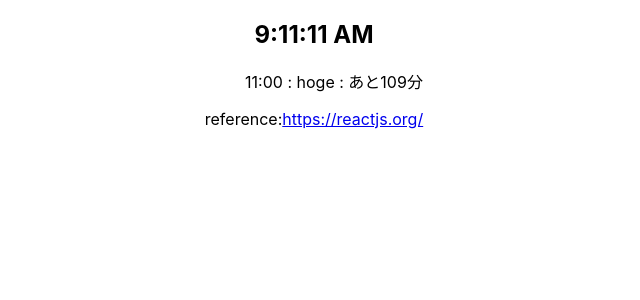
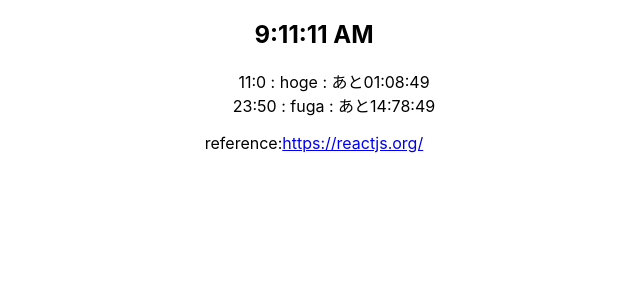
Before and after one commit to itanium-R/closche, a React (Create React App) app: page / in a window 1280 px wide. Shown: the top 300 px of the page, without its empty margins (326-966 px from the left). Built offline with nearby package versions, Linux system fonts and the light colour scheme.

Commit message:
update: 未来の予定のみ表示するように

```diff
--- a/src/compornents/scheduleList.js
+++ b/src/compornents/scheduleList.js
@@ -3,28 +3,56 @@ import React from 'react';
 class ScheduleList extends React.Component {
   constructor(props) {
     super(props);
-    let schedules = [{text:"hoge",time:{h:11,m:0}}];
-    this.state = {schedules: schedules};
+    let schedules = [{text:"hoge",time:{h:11,m:0}},{text:"fuga",time:{h:23,m:50}}];
+    this.state = {schedules: schedules, apprNum: 3};
     // let startDate = props.now.getDate();
   }
 
+  zeroPad(num, len){
+    let rslt = "";
+    for(let i = 0; i < len; i += 1) rslt += "0";
+    return (rslt + num).slice(-len);
+  };
+
   parseTimeStr(time) {
-    let zeroPad = (num) => {return ("00" + num).slice(-2)};
-    return zeroPad(time.h) + ":" + zeroPad(time.m);
+    return this.zeroPad(time.h) + ":" + this.zeroPad(time.m);
   }
 
   calcMinDiff(t1,t2){
     return (((t1.h - t2.h) * 60) + (t1.m - t2.m));
   }
 
+  calcTimeDiff(t1,t2){
+    t1.s = t1.s || 0;
+    t2.s = t2.s || 0;
+    let remSec = (((t1.h - t2.h) * 60 * 60) +
+                  ((t1.m - t2.m) * 60) +
+                   (t1.s - t2.s));
+    return (this.zeroPad(parseInt(remSec / (60 * 60)),2) + ":" +
+            this.zeroPad(parseInt(remSec / 60),2) + ":" +
+            this.zeroPad(remSec % 60,2));
+  }
+
   render() {
-    let now = {h: this.props.now.getHours(), m: this.props.now.getMinutes()};
-    console.log(this.parseTimeStr(now));
+    let now = {
+      h: this.props.now.getHours(),
+      m: this.props.now.getMinutes(),
+      s: this.props.now.getSeconds(),
+    };
+    let approaching = [];
+    let cnt = 0;
+    for(let s of this.state.schedules){
+      if(this.calcMinDiff(s.time,now) > 0){
+        approaching.push(s);
+        cnt += 1;
+      }
+      if(cnt >= this.state.apprNum) break;
+    }
     return (
       <ul className="nopoint">
-        {this.state.schedules.map(item => (
-          <li key={item.time}>{this.parseTimeStr(item.time)} : {item.text} :
-            あと{this.calcMinDiff(item.time,now)}分</li>
+        {approaching.map(a => (
+          <li key={this.parseTimeStr(a.time)}>{this.parseTimeStr(a.time)} : {a.text} :
+            あと{this.calcTimeDiff(a.time,now)}</li>
 
         ))}
       </ul>
```
